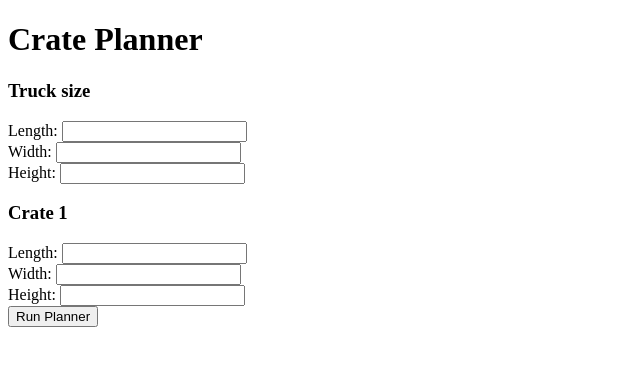
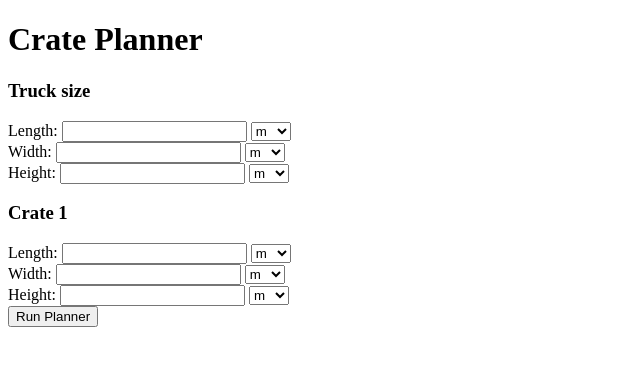
Before and after one commit to bhahohocrzmoto/crate-planner, a Flask app: page / in a window 1280 px wide. Shown: the top 366 px of the page, without its empty margins (0-640 px from the left). Run offline with Flask 3, Linux system fonts and the light colour scheme.

Commit message:
Update index.html

```diff
--- a/templates/index.html
+++ b/templates/index.html
@@ -8,14 +8,44 @@
 
     <form method="POST">
         <h3>Truck size</h3>
-        Length: <input type="number" name="truck_length" step="any"><br>
-        Width: <input type="number" name="truck_width" step="any"><br>
-        Height: <input type="number" name="truck_height" step="any"><br>
+        Length: <input type="number" name="truck_length" step="any">
+        <select name="truck_length_unit">
+            <option value="m">m</option>
+            <option value="cm">cm</option>
+        </select><br>
+
+        Width: <input type="number" name="truck_width" step="any">
+        <select name="truck_width_unit">
+            <option value="m">m</option>
+            <option value="cm">cm</option>
+        </select><br>
+
+        Height: <input type="number" name="truck_height" step="any">
+        <select name="truck_height_unit">
+            <option value="m">m</option>
+            <option value="cm">cm</option>
+        </select><br>
 
         <h3>Crate 1</h3>
-        Length: <input type="number" name="crate1_length" step="any"><br>
-        Width: <input type="number" name="crate1_width" step="any"><br>
-        Height: <input type="number" name="crate1_height" step="any"><br>
+        Length: <input type="number" name="crate1_length" step="any">
+        <select name="crate1_length_unit">
+            <option value="m">m</option>
+            <option value="cm">cm</option>
+        </select><br>
+
+        Width: <input type="number" name="crate1_width" step="any">
+        <select name="crate1_width_unit">
+            <option value="m">m</option>
+            <option value="cm">cm</option>
+        </select><br>
+
+        Height: <input type="number" name="crate1_height" step="any">
+        <select name="crate1_height_unit">
+            <option value="m">m</option>
+            <option value="cm">cm</option>
+        </select><br>
+
+        <!-- Placeholder: Here we will add "Add Crate" button later -->
 
         <button type="submit">Run Planner</button>
     </form>
```
